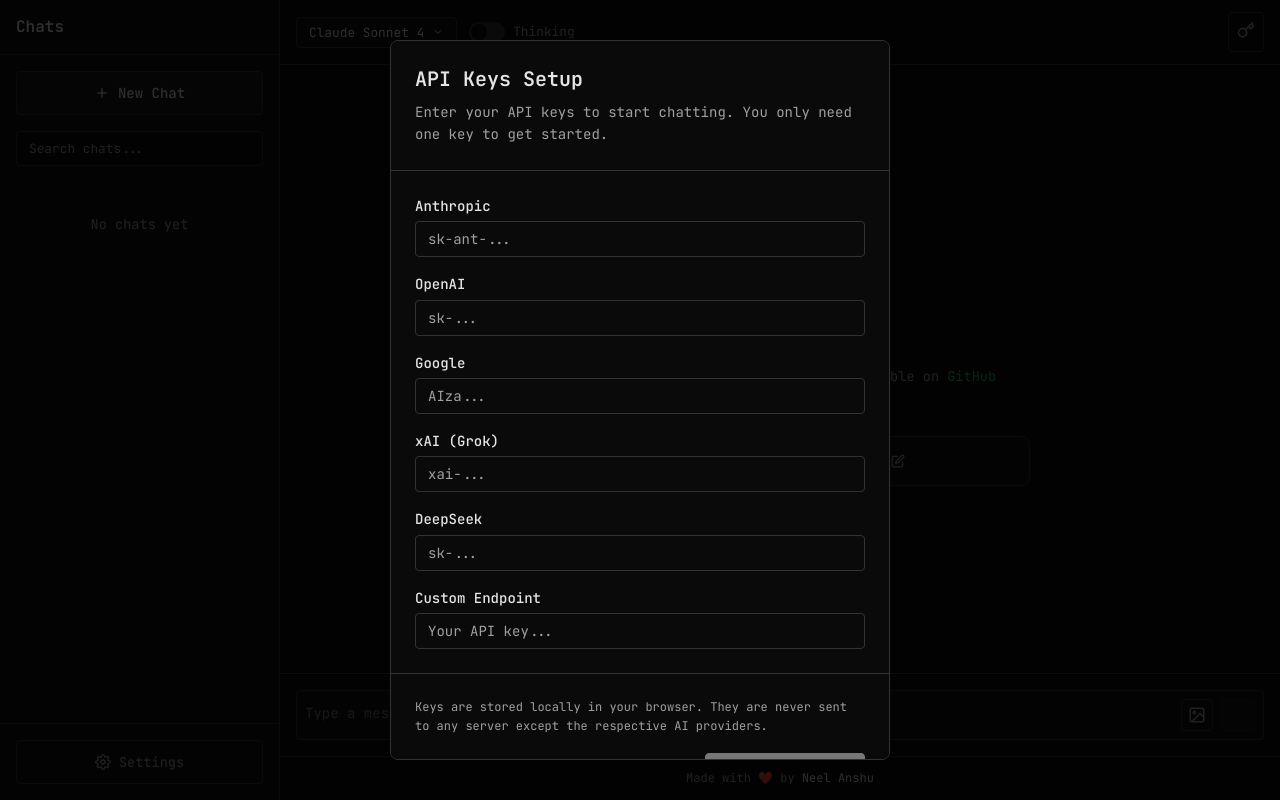
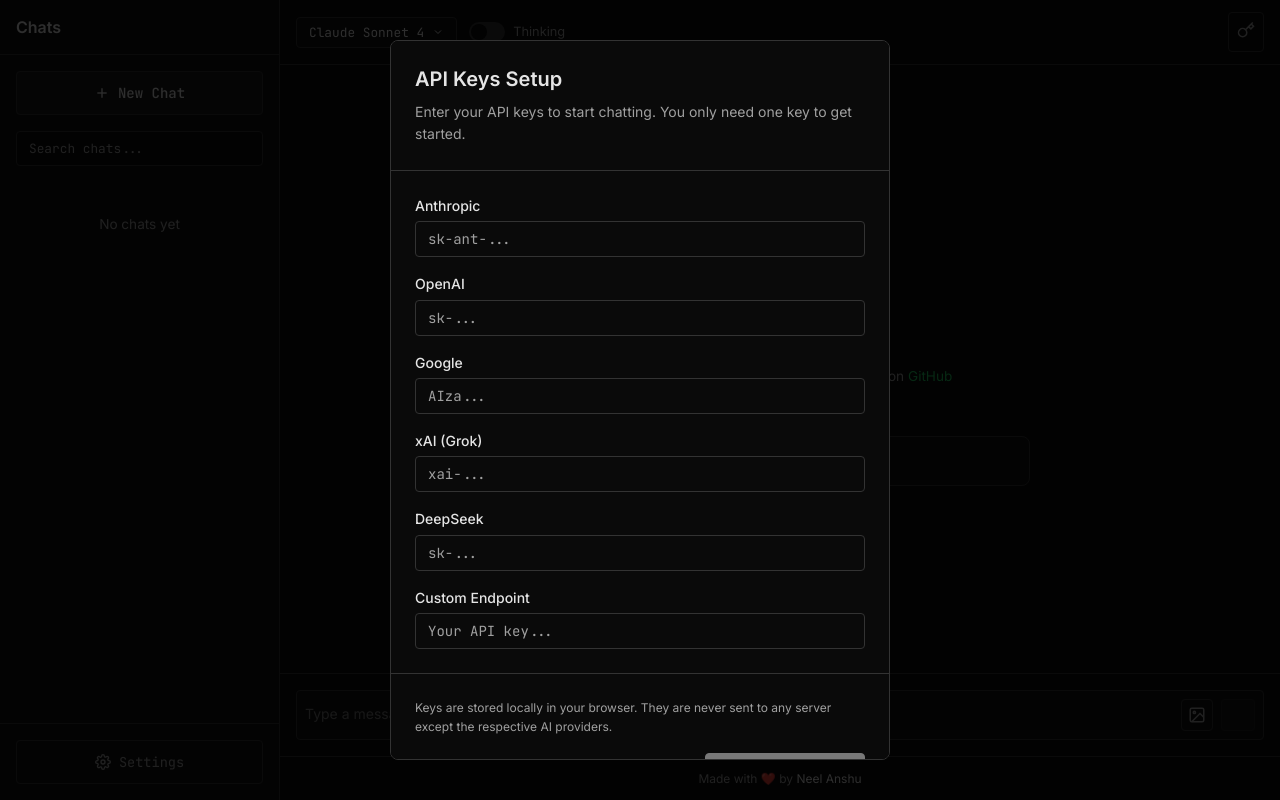
Before and after one commit to BoredCreator/betterclauwd, a Next.js app: page / in a window 1280 px wide. Built offline with nearby package versions, Linux system fonts and the light colour scheme; grey boxes are pictures that could not be loaded.

Commit message:
Font changes

```diff
--- a/app/components/Settings.jsx
+++ b/app/components/Settings.jsx
@@ -77,6 +77,11 @@
   const handleThemeChange = (theme) => {
     handleSettingChange('theme', theme)
     document.documentElement.setAttribute('data-theme', theme)
+  }
+
+  const handleFontChange = (font) => {
+    handleSettingChange('font', font)
+    document.documentElement.setAttribute('data-font', font)
   }
 
   const handleAppearanceChange = (appearance) => {
@@ -273,6 +278,24 @@
                   </button>
                 </div>
               </div>
+
+              {settings.appearance !== 'terminal' && (
+                <div className={styles.field}>
+                  <label className={styles.label}>Font</label>
+                  <select
+                    value={settings.font || 'inter'}
+                    onChange={(e) => handleFontChange(e.target.value)}
+                    className={styles.select}
+                  >
+                    <option value="inter">Inter (Modern)</option>
+                    <option value="system">System Default</option>
+                    <option value="source-sans">Source Sans (Clean)</option>
+                    <option value="merriweather">Merriweather (Serif)</option>
+                    <option value="mono">Monospace</option>
+                  </select>
+                  <span className={styles.hint}>Terminal mode always uses monospace</span>
+                </div>
+              )}
 
               {settings.appearance === 'custom' && (
                 <div className={styles.customAppearance}>
--- a/app/globals.css
+++ b/app/globals.css
@@ -62,10 +62,36 @@
 body {
   background-color: var(--bg);
   color: var(--text);
-  font-family: var(--font-geist-mono), monospace;
+  font-family: var(--font-inter), system-ui, -apple-system, BlinkMacSystemFont, 'Segoe UI', sans-serif;
   font-size: 14px;
   line-height: 1.6;
   transition: background-color 0.2s, color 0.2s;
+}
+
+/* Font options */
+[data-font="system"] body {
+  font-family: system-ui, -apple-system, BlinkMacSystemFont, 'Segoe UI', Roboto, sans-serif;
+}
+
+[data-font="inter"] body {
+  font-family: var(--font-inter), system-ui, sans-serif;
+}
+
+[data-font="source-sans"] body {
+  font-family: var(--font-source-sans), system-ui, sans-serif;
+}
+
+[data-font="merriweather"] body {
+  font-family: var(--font-merriweather), Georgia, serif;
+}
+
+[data-font="mono"] body {
+  font-family: var(--font-mono), 'Fira Code', 'Consolas', monospace;
+}
+
+/* Terminal mode always uses mono font */
+[data-appearance="terminal"] body {
+  font-family: var(--font-mono), 'Fira Code', 'Consolas', monospace !important;
 }
 
 /* Custom Scrollbar */
@@ -130,7 +156,7 @@
 }
 
 code {
-  font-family: var(--font-geist-mono), monospace;
+  font-family: var(--font-mono), monospace;
   font-size: 13px;
 }
 
@@ -148,7 +174,7 @@
   color: var(--text);
   padding: 0.5rem 1rem;
   cursor: pointer;
-  font-family: var(--font-geist-mono), monospace;
+  font-family: var(--font-mono), monospace;
   border-radius: 4px;
   transition: all 0.2s;
   font-size: 0.875rem;
@@ -185,7 +211,7 @@
   border: 1px solid var(--border);
   color: var(--text);
   padding: 0.5rem 0.75rem;
-  font-family: var(--font-geist-mono), monospace;
+  font-family: var(--font-mono), monospace;
   border-radius: 4px;
   transition: border-color 0.2s;
   font-size: 14px;
--- a/app/layout.jsx
+++ b/app/layout.jsx
@@ -1,10 +1,26 @@
 "use client"
 
-import { JetBrains_Mono } from "next/font/google"
+import { JetBrains_Mono, Inter, Merriweather, Source_Sans_3 } from "next/font/google"
 import "./globals.css"
 
 const jetbrainsMono = JetBrains_Mono({
-  variable: "--font-geist-mono",
+  variable: "--font-mono",
+  subsets: ["latin"],
+})
+
+const inter = Inter({
+  variable: "--font-inter",
+  subsets: ["latin"],
+})
+
+const merriweather = Merriweather({
+  variable: "--font-merriweather",
+  subsets: ["latin"],
+  weight: ["300", "400", "700"],
+})
+
+const sourceSans = Source_Sans_3({
+  variable: "--font-source-sans",
   subsets: ["latin"],
 })
 
@@ -18,7 +34,7 @@
         <link rel="icon" href="/icon-dark.png" media="(prefers-color-scheme: dark)" />
         <link rel="apple-touch-icon" href="/icon-dark.png" />
       </head>
-      <body className={`${jetbrainsMono.variable} antialiased`}>
+      <body className={`${jetbrainsMono.variable} ${inter.variable} ${merriweather.variable} ${sourceSans.variable} antialiased`}>
         {children}
       </body>
     </html>
--- a/app/page.jsx
+++ b/app/page.jsx
@@ -74,9 +74,10 @@
     setSystemPrompt(settings.defaultSystemPrompt)
     setTemperature(settings.defaultTemperature)
 
-    // Apply theme and appearance
+    // Apply theme, appearance, and font
     document.documentElement.setAttribute('data-theme', settings.theme)
     document.documentElement.setAttribute('data-appearance', settings.appearance || 'default')
+    document.documentElement.setAttribute('data-font', settings.font || 'inter')
 
     // Apply custom appearance settings if in custom mode
     if (settings.appearance === 'custom' && settings.customAppearance) {
```
Also changed, not shown: lib/storage.js.
